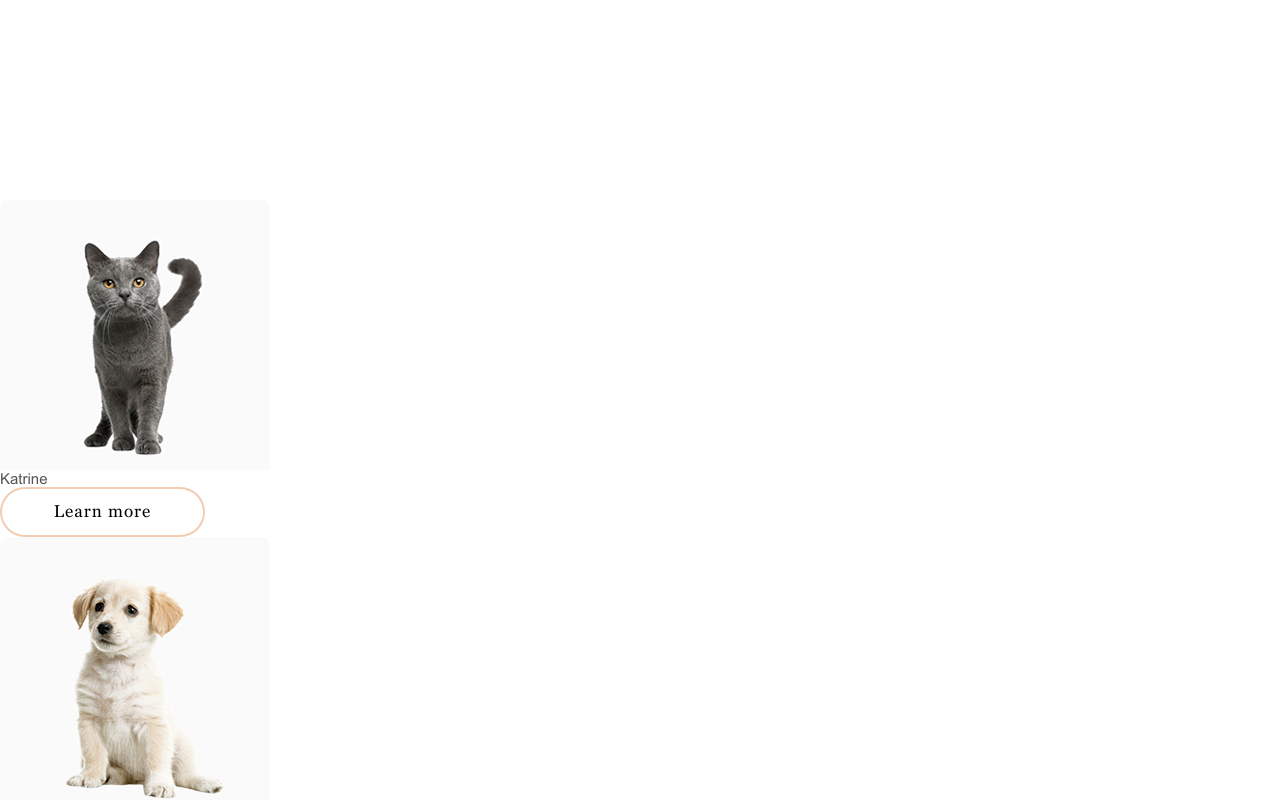
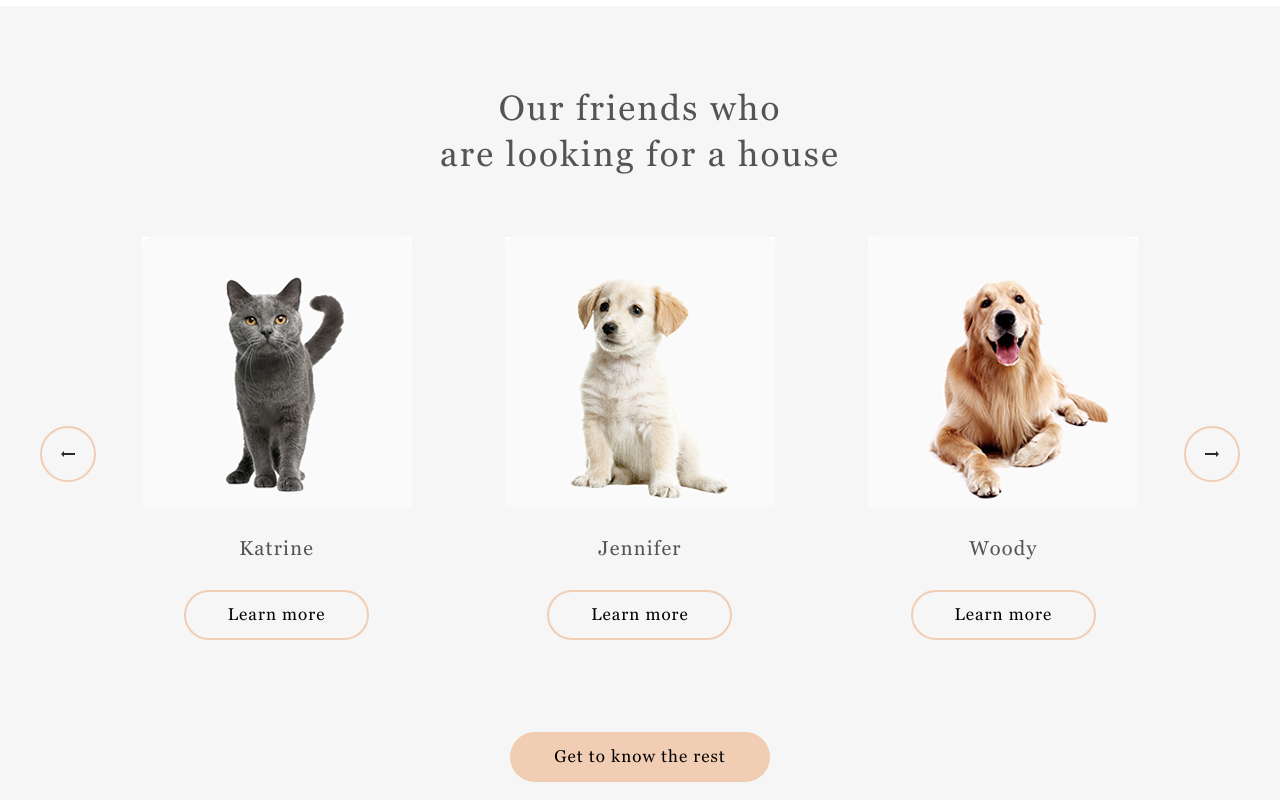
Before and after one commit to maks-1987/dev-rs, a plain HTML site: page pages/main/index.html in a window 1280 px wide. Shown: the part 1400-2200 px from the top of the page. Drawn offline with Linux system fonts and the light colour scheme; a script that the page names is missing.

Commit message:
feat: pets section layout

```diff
--- a/pages/main/index.html
+++ b/pages/main/index.html
@@ -64,9 +64,12 @@
       </div>
       <!-- Pets-section -->
       <div class="pets-section">
-        <div class="pets-container">
-          <div class="pets-container_title"></div>
-          <div class="pets-container_slider pets-slider">
+        <div class="pets-container container">
+          <h3 class="pets-container__title">
+            <p>Our friends who</p>
+            <p>are looking for a house</p>
+          </h3>
+          <div class="pets-container__slider pets-slider">
             <div class="pet-slider__item left-arrow"></div>
             <div class="pet-slider__item slider-item">
               <img src="../../assets/img/pets-katrine.jpg" alt="slider-img" class="slider-item" />
@@ -91,7 +94,7 @@
             </div>
             <div class="pet-slider__item right-arrow"></div>
           </div>
-          <button class="pets-container_button button btn-prim">Get to know the rest</button>
+          <button class="pets-container__button button btn-prim">Get to know the rest</button>
         </div>
       </div>
       <!-- Help-section -->
--- a/pages/main/scss/main.css
+++ b/pages/main/scss/main.css
@@ -468,12 +468,11 @@ body {
 .wrapper {
   display: -ms-grid;
   display: grid;
-  -ms-grid-rows: 1fr 100vh auto;
-      grid-template-rows: 1fr 100vh auto;
   -ms-grid-columns: 1fr;
       grid-template-columns: 1fr;
 }
 
+/* Start-screen section */
 .start-screen-wrapper {
   display: -ms-grid;
   display: grid;
@@ -605,6 +604,7 @@ body {
       -ms-flex-align: center;
           align-items: center;
   padding-top: 98px;
+  padding-bottom: 100px;
   -webkit-column-gap: 120px;
           column-gap: 120px;
 }
@@ -639,4 +639,76 @@ body {
 .about-content__text:not(.subtext) {
   margin-bottom: 25px;
 }
+
+/* Pets-section */
+.pets-container {
+  background-color: #f6f6f6;
+  text-align: center;
+  padding-top: 80px;
+  padding-bottom: 80px;
+}
+
+.pets-container__title {
+  font-family: 'Georgia';
+  font-style: normal;
+  font-weight: 400;
+  font-size: 35px;
+  line-height: 130%;
+  letter-spacing: 0.06em;
+  margin-bottom: 60px;
+}
+
+.pets-container__slider img {
+  max-width: 270px;
+}
+
+.pets-container__button {
+  width: 260px;
+}
+
+.pets-slider {
+  display: -ms-grid;
+  display: grid;
+  -ms-grid-columns: minmax(40px, 55px) (minmax(100px, 1fr))[3] minmax(40px, 55px);
+      grid-template-columns: minmax(40px, 55px) repeat(3, minmax(100px, 1fr)) minmax(40px, 55px);
+  -webkit-box-align: center;
+      -ms-flex-align: center;
+          align-items: center;
+  margin-bottom: 92px;
+}
+
+.pets-slider .left-arrow,
+.pets-slider .right-arrow {
+  width: 52px;
+  height: 52px;
+  border-radius: 50%;
+  border: 2px solid #f1cdb3;
+  background: url("../../../assets/icons/Arrow.svg") center no-repeat;
+  margin-top: 30px;
+}
+
+.pets-slider .right-arrow {
+  -ms-grid-column-align: right;
+      justify-self: right;
+  -webkit-transform: rotate(180deg);
+          transform: rotate(180deg);
+}
+
+.pets-slider .slider-item img {
+  margin-bottom: 30px;
+}
+
+.pets-slider .slider-item__name {
+  font-family: 'Georgia';
+  font-style: normal;
+  font-weight: 400;
+  font-size: 20px;
+  line-height: 115%;
+  letter-spacing: 0.06em;
+  margin-bottom: 30px;
+}
+
+.pets-slider .slider-item button {
+  width: 185px;
+}
 /*# sourceMappingURL=main.css.map */
```
Also changed, not shown: assets/icons/Arrow.svg (added).
